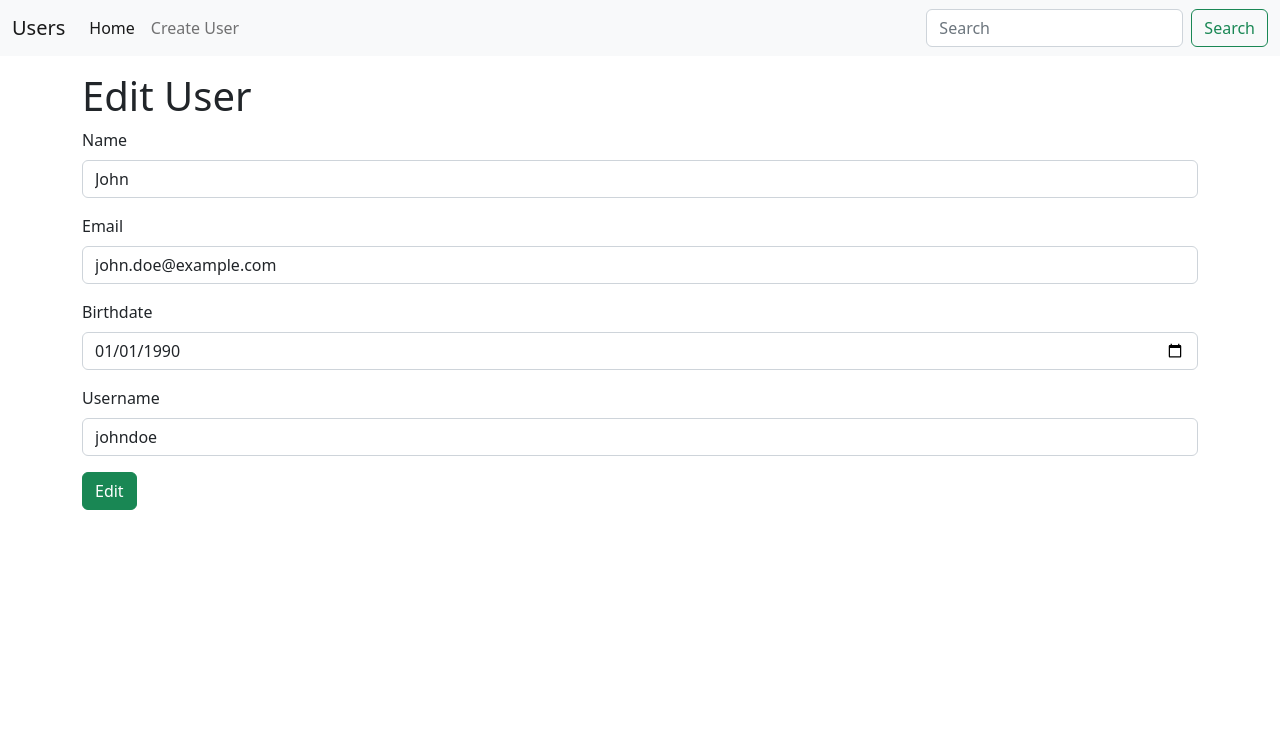
After one commit to vladtymo/First-Django-App-PV321, a Django app: page /users/edit/1 in a window 1280 px wide. The commit adds this page. Shown: the top 750 px of the page. Run offline with Django 5.2, Linux system fonts and the light colour scheme; data comes from the database, SQL or seed files in the repository; both versions use the stored data as it was after the commit.

Commit message:
Implement edit page

```diff
--- a/users/forms.py
+++ b/users/forms.py
@@ -6,3 +6,9 @@ class CreateUser(forms.ModelForm):
     class Meta:
         model = User
         fields = "__all__"
+
+
+class EditUser(forms.ModelForm):
+    class Meta:
+        model = User
+        fields = "__all__"
--- a/users/templates/_layout.html
+++ b/users/templates/_layout.html
@@ -14,7 +14,6 @@
 </head>
 
 <body>
-
     <nav class="navbar navbar-expand-lg bg-light">
         <div class="container-fluid">
             <a class="navbar-brand" href="#">Users</a>
--- a/users/templates/details.html
+++ b/users/templates/details.html
@@ -9,5 +9,7 @@
     <p>Name: {{user.name}}</p>
     <p>Email: {{user.email}}</p>
     <p>Phone: {{user.phone}}</p>
+    <p>Birthdate: {{user.birthdate | date:"Y-m-d"}}</p>
+
 </div>
 {% endblock %}
--- /dev/null
+++ b/users/templates/edit.html
@@ -0,0 +1,32 @@
+{% extends '_layout.html' %}
+
+{% block header %}Edit User{% endblock %}
+
+{% block content %}
+<form method="POST">
+    {% csrf_token %}
+
+    <div class="mb-3">
+        <label class="form-label">Name</label>
+        <input type="text" value={{form.name.value}} name="name" class="form-control" placeholder="Enter name">
+    </div>
+    <div class="mb-3">
+        <label class="form-label">Email</label>
+        <input type="email" value={{form.email.value}} name="email" class="form-control" placeholder="Enter email">
+    </div>
+    <div class="mb-3">
+        <label class="form-label">Birthdate</label>
+        <input type="date" value={{form.birthdate.value | date:"Y-m-d"}} name="birthdate" class="form-control"
+            placeholder="Enter birthdate">
+    </div>
+    <div class="mb-3">
+        <label class="form-label">Username</label>
+        <input type="username" value={{form.username.value}} name="username" class="form-control"
+            placeholder="Enter username">
+    </div>
+
+    <button class="btn btn-success">Edit</button>
+
+</form>
+
+{% endblock %}
--- a/users/templates/index.html
+++ b/users/templates/index.html
@@ -22,6 +22,7 @@
             <td>{{user.email}}</td>
             <td>
                 <a href="/users/details/{{user.id}}" class="btn btn-primary btn-sm"><i class="bi bi-eye"></i></a>
+                <a href="/users/edit/{{user.id}}" class="btn btn-warning btn-sm"><i class="bi bi-pencil"></i></a>
                 <a href="/users/delete/{{user.id}}" class="btn btn-danger btn-sm"><i class="bi bi-trash"></i></a>
             </td>
         </tr>
--- a/users/urls.py
+++ b/users/urls.py
@@ -5,6 +5,7 @@ from users import views
 urlpatterns = [
     path("home/", views.home),
     path("create/", views.create),
+    path("edit/<int:id>", views.edit),
     path("details/<int:id>", views.details),
     path("delete/<int:id>", views.delete),
 ]
--- a/users/views.py
+++ b/users/views.py
@@ -1,7 +1,7 @@
 from django.http import HttpResponse
 from django.shortcuts import redirect, render
 
-from users.forms import CreateUser
+from users.forms import CreateUser, EditUser
 from users.models import User
 
 
@@ -25,6 +25,24 @@ def create(request):
     return render(request, "create.html", {"form": form})
 
 
+def edit(request, id):
+    try:
+        user = User.objects.get(id=id)
+    except User.DoesNotExist:
+        return redirect("/users/home")
+
+    form = EditUser(instance=user)
+
+    if request.method == "POST":
+        form = EditUser(request.POST, instance=user)
+
+        if form.is_valid():
+            form.save()
+            return redirect("/users/home")
+
+    return render(request, "edit.html", {"form": form})
+
+
 def details(request, id):
     user = User.objects.get(id=id)
 
```
Also changed, not shown: db.sqlite3.
